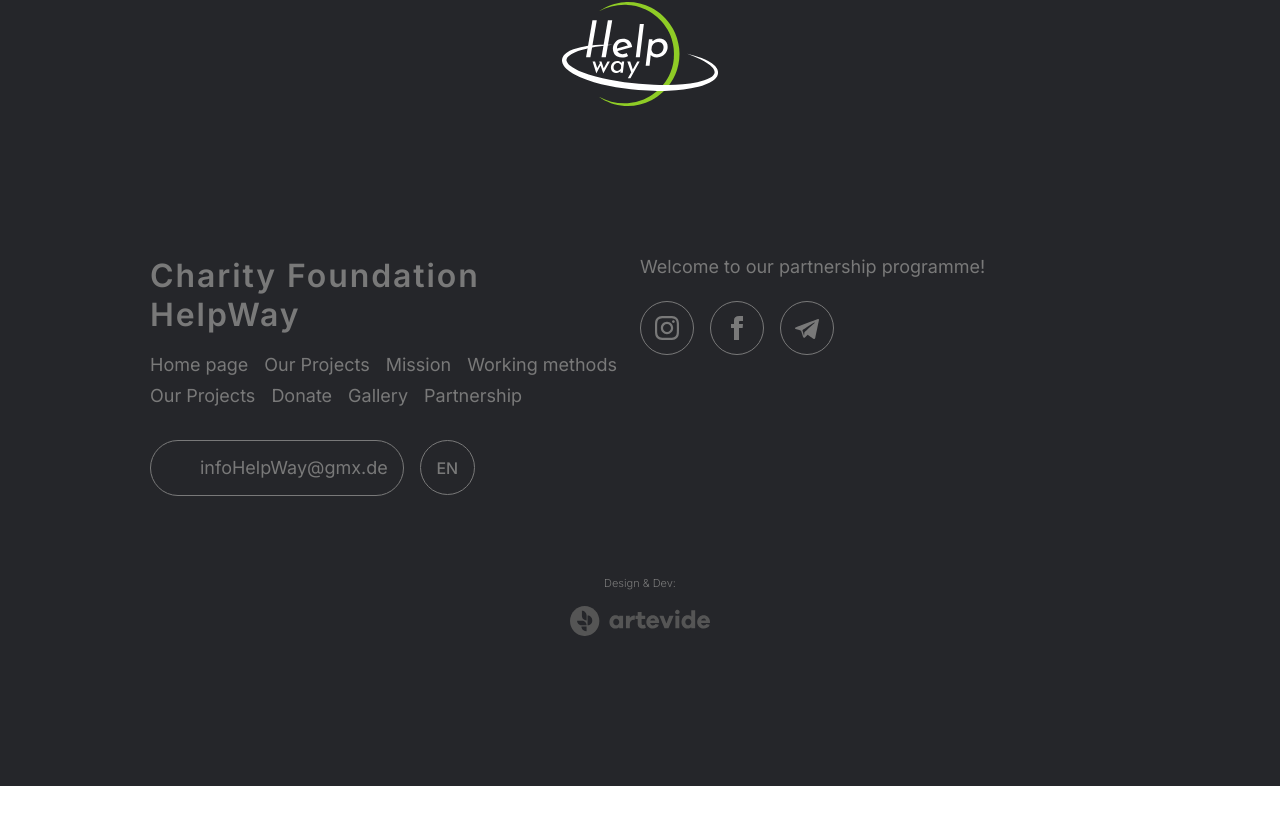
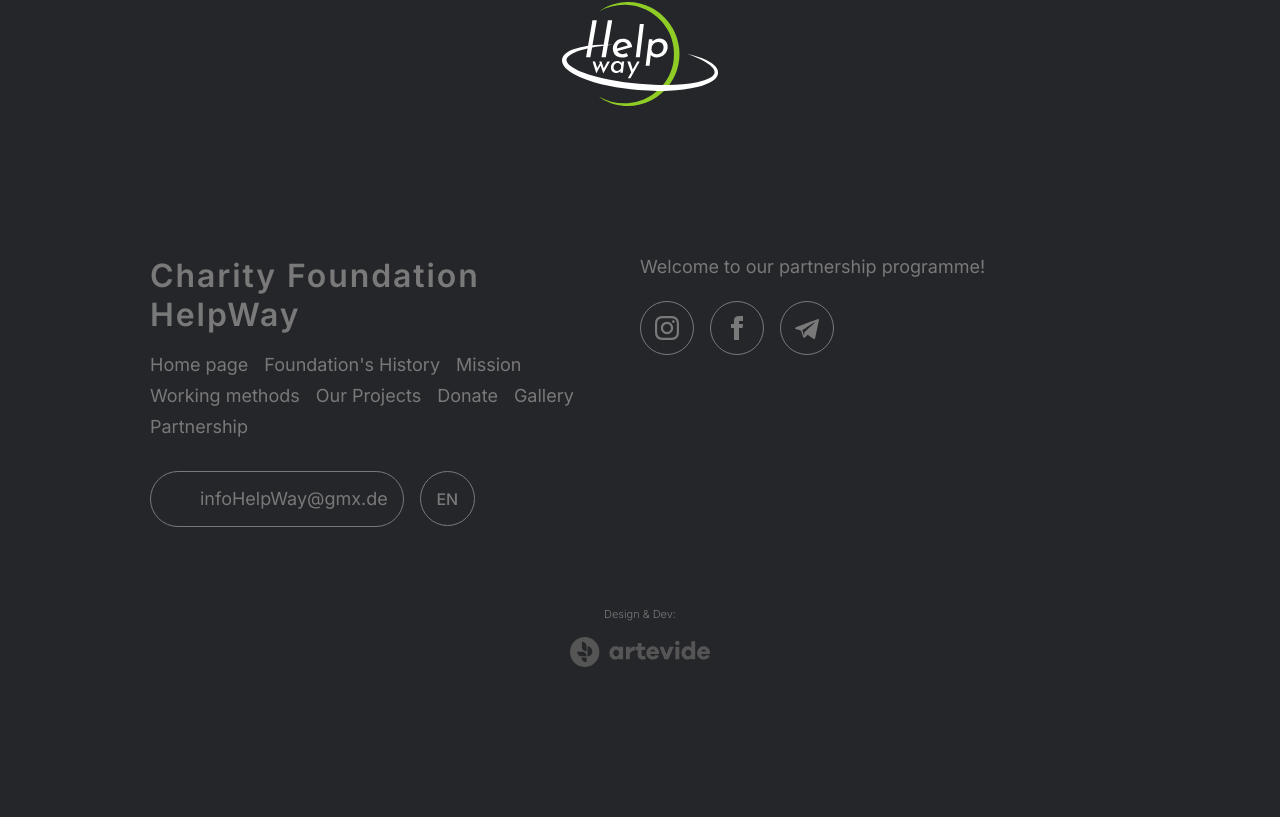
Before and after one commit to tmaliukh/artevidedemo, a Next.js app: page / in a window 1280 px wide. Shown: the part 5844-6661 px from the top of the page. Before the commit the page ends 6630 px from the top, so only its background shows below. Built offline with nearby package versions, Linux system fonts and the light colour scheme; no server answers.

Commit message:
fix history text on footer

```diff
--- a/src/ui/components/footer/Footer.tsx
+++ b/src/ui/components/footer/Footer.tsx
@@ -28,7 +28,7 @@
                     </h2>
                     <div className={style.items}>
                         <a href={`/#${mainPageIds.main}`}>{translations.footer.home}</a>
-                        <a href={`/#${mainPageIds.history}`}>{translations.header_menu.projects.name}</a>
+                        <a href={`/#${mainPageIds.history}`}>{translations.header_menu.history.submenu.history}</a>
                         <a href={`/#${mainPageIds.mission}`}>{translations.header_menu.history.submenu.mission}</a>
                         <a href={`/#${mainPageIds.work}`}>{translations.header_menu.history.submenu.methods}</a>
                         <a href={`/#${mainPageIds.project.ready}`}>{translations.header_menu.projects.name}</a>
```
